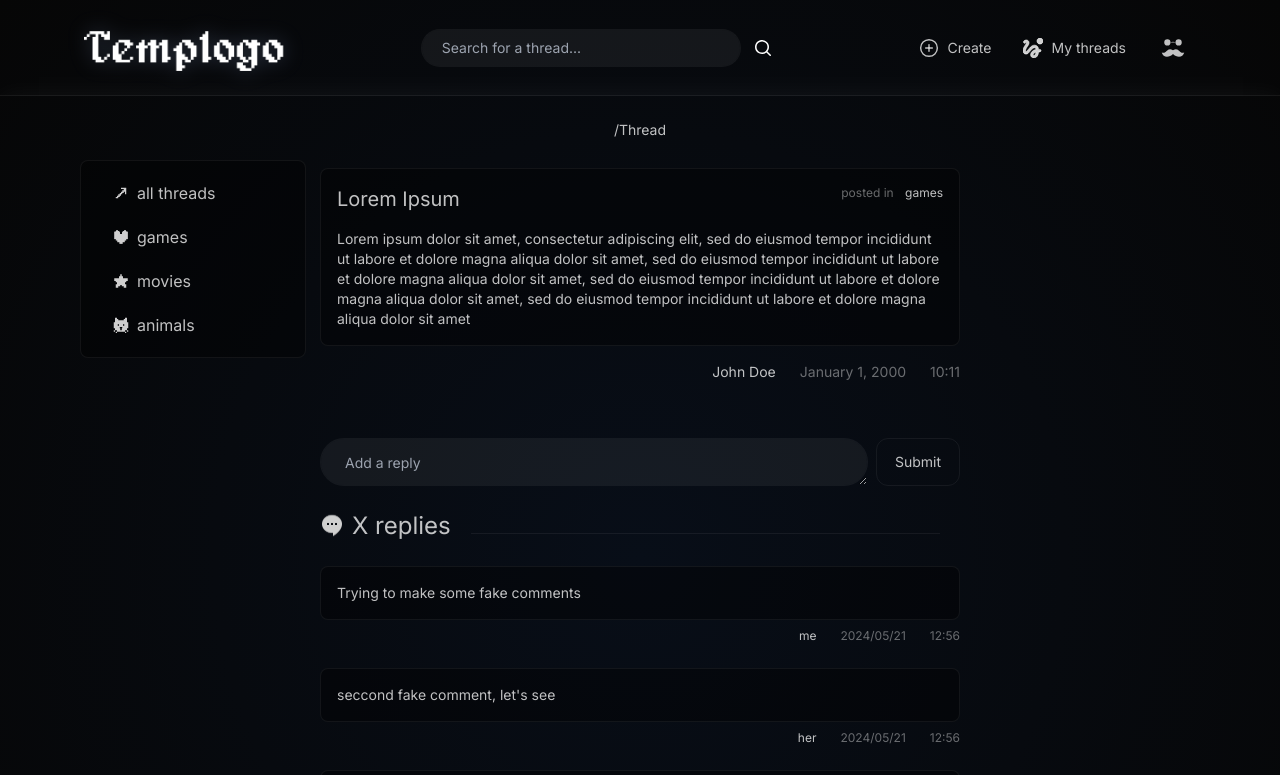
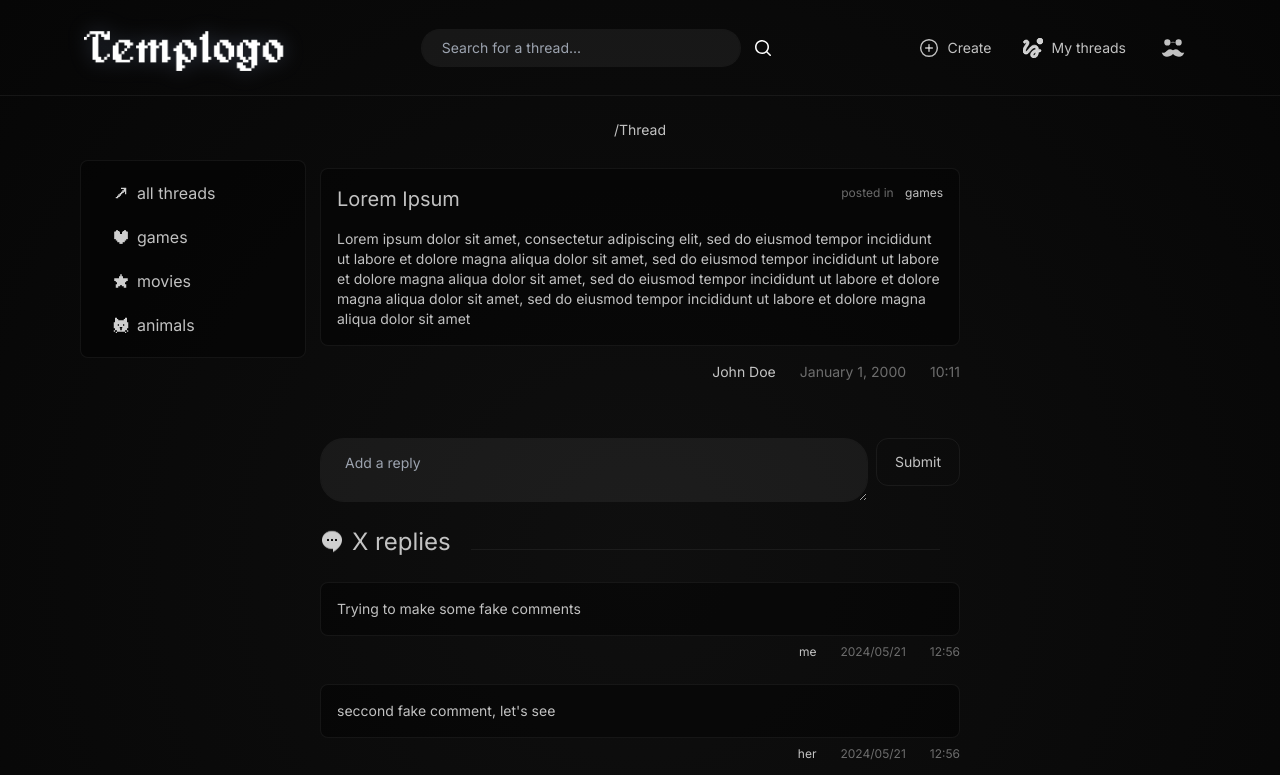
Before and after one commit to amilpsp/fullstack-frontend, a React (Vite) app: page /thread in a window 1280 px wide. Shown: the top 775 px of the page. Built offline with nearby package versions, Linux system fonts and the light colour scheme.

Commit message:
more tweaks

```diff
--- a/src/App.tsx
+++ b/src/App.tsx
@@ -8,7 +8,7 @@ function App() {
     <>
       <div className="text-txtbright">
         <Navbar />
-        <div className="flex justify-center p-5 text-sm min-h-180 shadow-test">
+        <div className="flex justify-center p-5 text-sm min-h-180">
           <div className="max-w-[50vw]">
             <Outlet />
           </div>
--- a/src/Pages/ThreadPage/ThreadPage.css
+++ b/src/Pages/ThreadPage/ThreadPage.css
@@ -1,4 +1,4 @@
-.textarea-field-sizing {
+/* .textarea-field-sizing {
   field-sizing: content;
-  /* This is a new css property, we might need to throw it in the trash but i love it */
-}
+  This is a new css property, we might need to throw it in the trash but i love it
+} */
--- a/src/Pages/ThreadPage/ThreadPage.tsx
+++ b/src/Pages/ThreadPage/ThreadPage.tsx
@@ -85,7 +85,7 @@ const ThreadPage = (/* props: Props */) => {
           id="add-reply"
           name="add-reply"
           placeholder="Add a reply"
-          className="textarea-field-sizing flex-grow w-full h-auto min-h-12 rounded-3xl pl-6 pt-3.5 border border-solid border-bordercol bg-bordercol bg-clip-padding px-5 py-2 text-txtbright font-normal text-surface transition duration-300 ease-in-out focus:border-borderfocus focus:text-white focus:shadow-inset focus:outline-none motion-reduce:transition-none"
+          className="flex-grow w-full h-auto min-h-12 rounded-3xl pl-6 pt-3.5 border border-solid border-bordercol bg-bordercol bg-clip-padding px-5 py-2 text-txtbright font-normal text-surface transition duration-300 ease-in-out focus:border-borderfocus focus:text-white focus:shadow-inset focus:outline-none motion-reduce:transition-none"
         ></textarea>
         <input
           type="submit"
--- a/src/index.css
+++ b/src/index.css
@@ -7,7 +7,11 @@
 body {
   /* GRADIENT BACKGROUND */
   background: rgb(0, 1, 20);
-  background: radial-gradient(circle, rgb(8, 14, 24) 0%, rgba(6, 6, 6, 1) 100%);
+  background: radial-gradient(
+    circle,
+    rgb(15, 15, 15) 0%,
+    rgba(6, 6, 6, 1) 100%
+  );
 
   /* SOLID BACKGROUND */
   /* background-color: #060606; */
```
